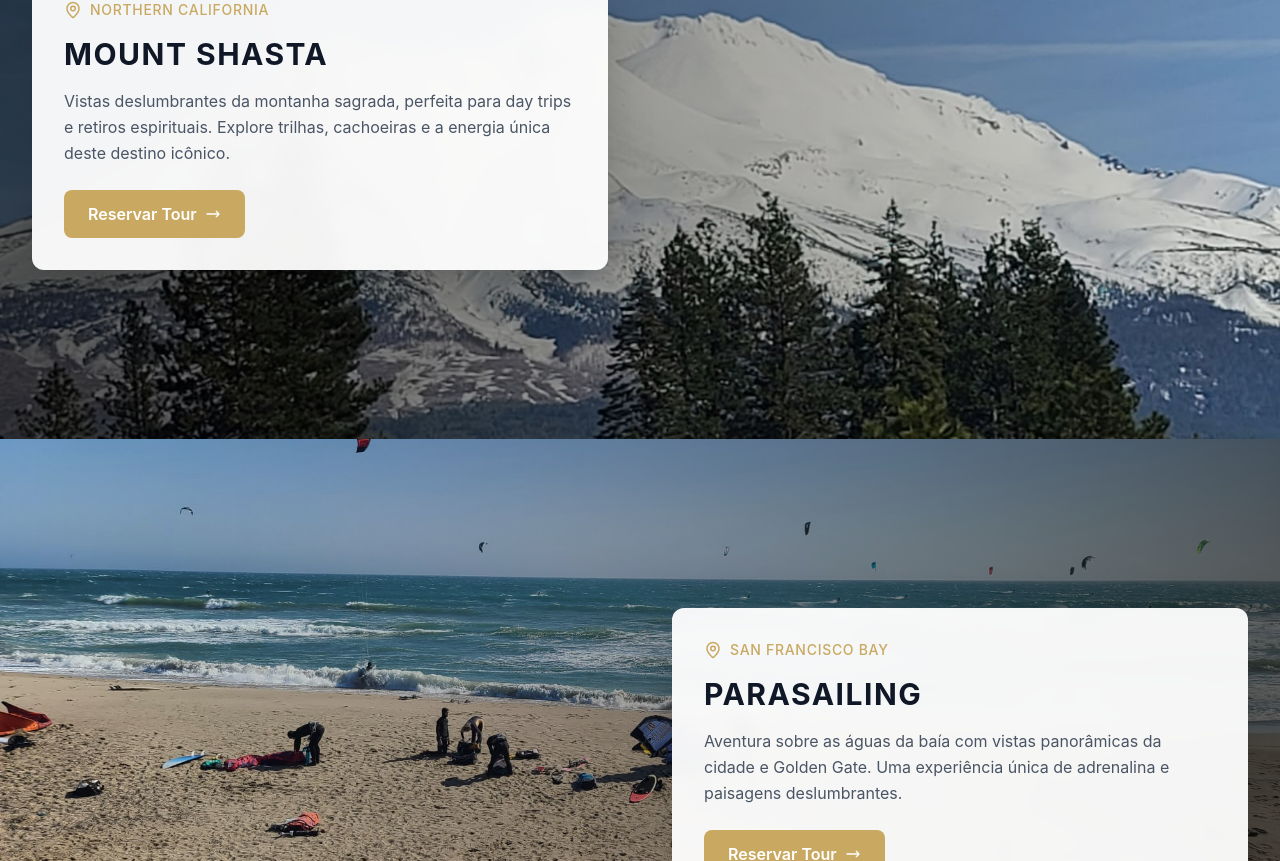
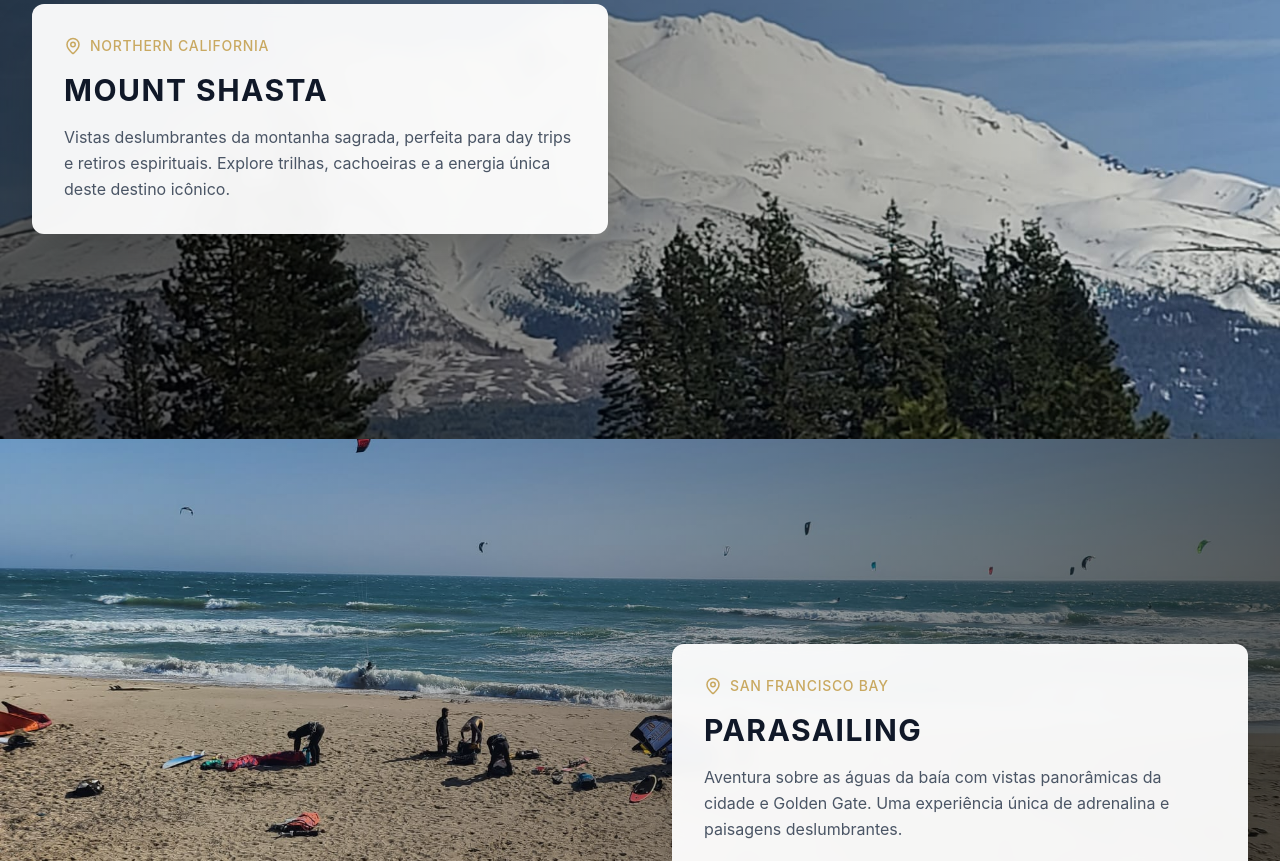
Before and after one commit to guillermedev75/0800limos-website, a React (Vite) app: page / in a window 1280 px wide. Shown: the part 2539-3400 px from the top of the page. Built offline with nearby package versions, Linux system fonts and the light colour scheme.

Commit message:
fix: remove botão Reservar Tour, corrige link Contato, atualiza foto Mount Shasta

```diff
--- a/src/components/layout/Header.tsx
+++ b/src/components/layout/Header.tsx
@@ -10,7 +10,7 @@ const navLinks = [
   { name: 'Serviços', href: '#services' },
   { name: 'Destinos', href: '#destinations' },
   { name: 'Áreas', href: '#areas' },
-  { name: 'Contato', href: '#footer' },
+  { name: 'Contato', href: '#booking' },
 ];
 
 export function Header() {
--- a/src/components/sections/Destinations.tsx
+++ b/src/components/sections/Destinations.tsx
@@ -109,21 +109,9 @@ export function Destinations() {
                     </h3>
 
                     {/* Description */}
-                    <p className="text-gray-600 leading-relaxed mb-6">
+                    <p className="text-gray-600 leading-relaxed">
                       {dest.description}
                     </p>
-
-                    {/* CTA */}
-                    <a
-                      href="#booking"
-                      className="inline-flex items-center gap-2 bg-gold hover:bg-gold-hover text-white font-semibold py-3 px-6 rounded-lg transition-all duration-300"
-                      style={{ backgroundColor: '#C9A961' }}
-                    >
-                      Reservar Tour
-                      <svg className="w-4 h-4" fill="none" stroke="currentColor" viewBox="0 0 24 24">
-                        <path strokeLinecap="round" strokeLinejoin="round" strokeWidth={2} d="M17 8l4 4m0 0l-4 4m4-4H3" />
-                      </svg>
-                    </a>
                   </div>
                 </div>
               </div>
```
